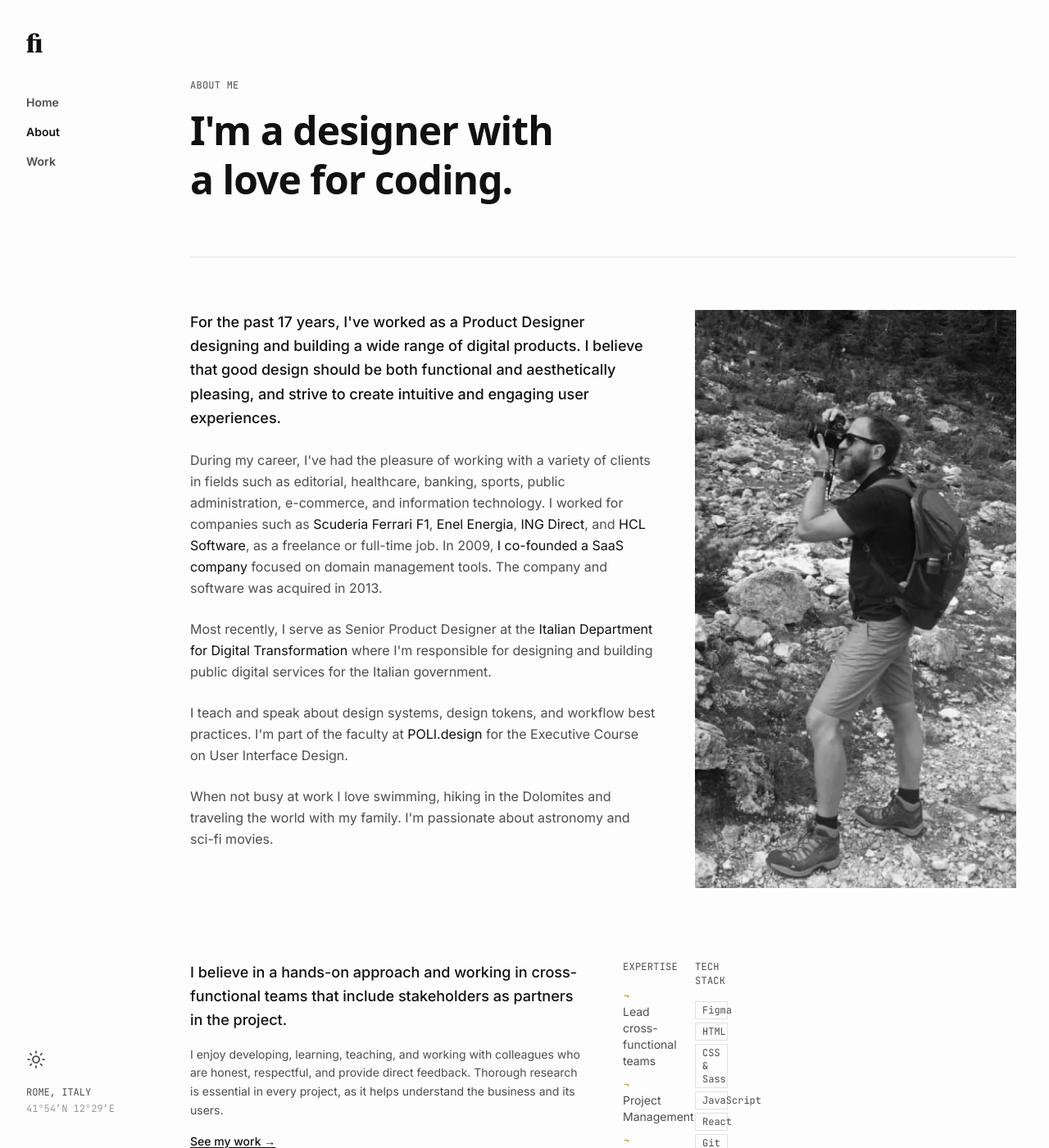
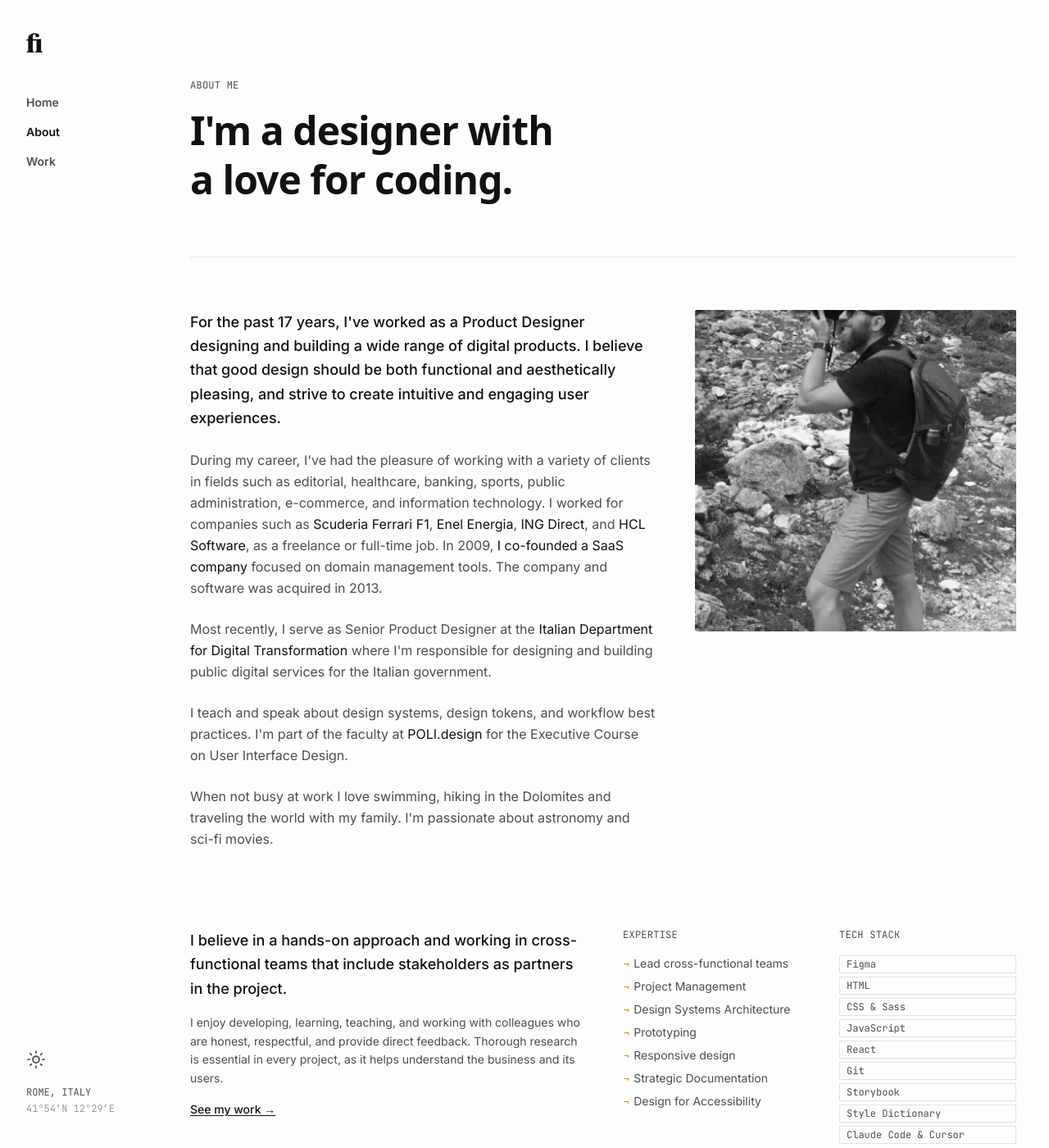
Before and after one commit to zetareticoli/fi, a Jekyll site: the page built from about.html, in a window 1280 px wide and 1400 px high. Shown: the whole window at 82% size. Built offline with Jekyll 4.4.1, drawn with Linux system fonts in a browser that asks for light colours; some web fonts are replaced.

Commit message:
style: update CSS variables and utility classes for improved design consistency and responsiveness, including new radius and aspect ratio utilities

```diff
--- a/css/tw-compiled.css
+++ b/css/tw-compiled.css
@@ -5,9 +5,7 @@
   :root, :host {
     --font-sans: 'Inter', ui-sans-serif, system-ui, sans-serif;
     --font-mono: 'JetBrains Mono', ui-monospace, SFMono-Regular, Menlo, Monaco, Consolas, monospace;
-    --color-gray-100: oklch(96.7% 0.003 264.542);
     --spacing: 0.25rem;
-    --breakpoint-lg: 64rem;
     --breakpoint-xl: 80rem;
     --container-md: 28rem;
     --container-2xl: 42rem;
@@ -39,6 +37,7 @@
     --tracking-widest: 0.1em;
     --leading-tight: 1.25;
     --leading-relaxed: 1.625;
+    --radius-xs: 0.125rem;
     --ease-out: cubic-bezier(0, 0, 0.2, 1);
     --ease-in-out: cubic-bezier(0.4, 0, 0.2, 1);
     --default-transition-duration: 150ms;
@@ -48,6 +47,7 @@
     --radius: 0px;
     --color-background: hsl(var(--background));
     --color-foreground: hsl(var(--foreground));
+    --color-card-foreground: hsl(var(--card-foreground));
     --color-primary: hsl(var(--primary));
     --color-secondary: hsl(var(--secondary));
     --color-muted: hsl(var(--muted));
@@ -275,9 +275,6 @@
   }
   .mx-6 {
     margin-inline: calc(var(--spacing) * 6);
-  }
-  .mx-auto {
-    margin-inline: auto;
   }
   .my-2 {
     margin-block: calc(var(--spacing) * 2);
@@ -965,6 +962,9 @@
   .list-item {
     display: list-item;
   }
+  .aspect-square {
+    aspect-ratio: 1 / 1;
+  }
   .h-64 {
     height: calc(var(--spacing) * 64);
   }
@@ -977,9 +977,6 @@
   .max-h-48 {
     max-height: calc(var(--spacing) * 48);
   }
-  .max-h-\[65vh\] {
-    max-height: 65vh;
-  }
   .min-h-screen {
     min-height: 100vh;
   }
@@ -1004,14 +1001,14 @@
   .max-w-none {
     max-width: none;
   }
-  .max-w-screen-lg {
-    max-width: var(--breakpoint-lg);
-  }
   .max-w-screen-xl {
     max-width: var(--breakpoint-xl);
   }
   .shrink-0 {
     flex-shrink: 0;
+  }
+  .flex-grow-0 {
+    flex-grow: 0;
   }
   .grow {
     flex-grow: 1;
@@ -1105,6 +1102,9 @@
   .rounded {
     border-radius: var(--radius);
   }
+  .rounded-xs {
+    border-radius: var(--radius-xs);
+  }
   .border {
     border-style: var(--tw-border-style);
     border-width: 1px;
@@ -1119,8 +1119,8 @@
   .bg-background {
     background-color: var(--color-background);
   }
-  .bg-gray-100 {
-    background-color: var(--color-gray-100);
+  .bg-card-foreground {
+    background-color: var(--color-card-foreground);
   }
   .object-cover {
     object-fit: cover;
@@ -1173,9 +1173,6 @@
   .pt-2 {
     padding-top: calc(var(--spacing) * 2);
   }
-  .pt-6 {
-    padding-top: calc(var(--spacing) * 6);
-  }
   .pt-8 {
     padding-top: calc(var(--spacing) * 8);
   }
@@ -1190,9 +1187,6 @@
   }
   .pb-6 {
     padding-bottom: calc(var(--spacing) * 6);
-  }
-  .pb-8 {
-    padding-bottom: calc(var(--spacing) * 8);
   }
   .pb-10 {
     padding-bottom: calc(var(--spacing) * 10);
@@ -1411,26 +1405,6 @@
       }
     }
   }
-  .hover\:scale-12 {
-    &:hover {
-      @media (hover: hover) {
-        --tw-scale-x: 12%;
-        --tw-scale-y: 12%;
-        --tw-scale-z: 12%;
-        scale: var(--tw-scale-x) var(--tw-scale-y);
-      }
-    }
-  }
-  .hover\:scale-100 {
-    &:hover {
-      @media (hover: hover) {
-        --tw-scale-x: 100%;
-        --tw-scale-y: 100%;
-        --tw-scale-z: 100%;
-        scale: var(--tw-scale-x) var(--tw-scale-y);
-      }
-    }
-  }
   .hover\:scale-105 {
     &:hover {
       @media (hover: hover) {
@@ -1441,23 +1415,6 @@
       }
     }
   }
-  .hover\:scale-125 {
-    &:hover {
-      @media (hover: hover) {
-        --tw-scale-x: 125%;
-        --tw-scale-y: 125%;
-        --tw-scale-z: 125%;
-        scale: var(--tw-scale-x) var(--tw-scale-y);
-      }
-    }
-  }
-  .hover\:zoom-125 {
-    &:hover {
-      @media (hover: hover) {
-        zoom: 125%;
-      }
-    }
-  }
   .hover\:bg-secondary\/50 {
     &:hover {
       @media (hover: hover) {
@@ -1482,13 +1439,6 @@
       }
     }
   }
-  .hover\:underline {
-    &:hover {
-      @media (hover: hover) {
-        text-decoration-line: underline;
-      }
-    }
-  }
   .hover\:opacity-60 {
     &:hover {
       @media (hover: hover) {
@@ -1575,6 +1525,11 @@
       grid-column: span 2 / span 2;
     }
   }
+  .lg\:col-span-3 {
+    @media (width >= 64rem) {
+      grid-column: span 3 / span 3;
+    }
+  }
   .lg\:col-span-4 {
     @media (width >= 64rem) {
       grid-column: span 4 / span 4;
@@ -1655,11 +1610,6 @@
       flex-direction: column;
     }
   }
-  .lg\:items-end {
-    @media (width >= 64rem) {
-      align-items: flex-end;
-    }
-  }
   .lg\:justify-normal {
     @media (width >= 64rem) {
       justify-content: normal;
@@ -1698,6 +1648,11 @@
   .lg\:px-10 {
     @media (width >= 64rem) {
       padding-inline: calc(var(--spacing) * 10);
+    }
+  }
+  .lg\:py-8 {
+    @media (width >= 64rem) {
+      padding-block: calc(var(--spacing) * 8);
     }
   }
   .lg\:py-10 {
@@ -1915,7 +1870,7 @@
     --background: 0 0% 99.2%;
     --foreground: 0 0% 6.7%;
     --card: 0 0% 99.2%;
-    --card-foreground: 0 0% 6.7%;
+    --card-foreground: 0 0% 95%;
     --popover: 0 0% 99.2%;
     --popover-foreground: 0 0% 6.7%;
     --primary: 0 0% 6.7%;
--- a/css/tw.css
+++ b/css/tw.css
@@ -65,7 +65,7 @@
     --background: 0 0% 99.2%;
     --foreground: 0 0% 6.7%;
     --card: 0 0% 99.2%;
-    --card-foreground: 0 0% 6.7%;
+    --card-foreground: 0 0% 95%;
     --popover: 0 0% 99.2%;
     --popover-foreground: 0 0% 6.7%;
     --primary: 0 0% 6.7%;
```
